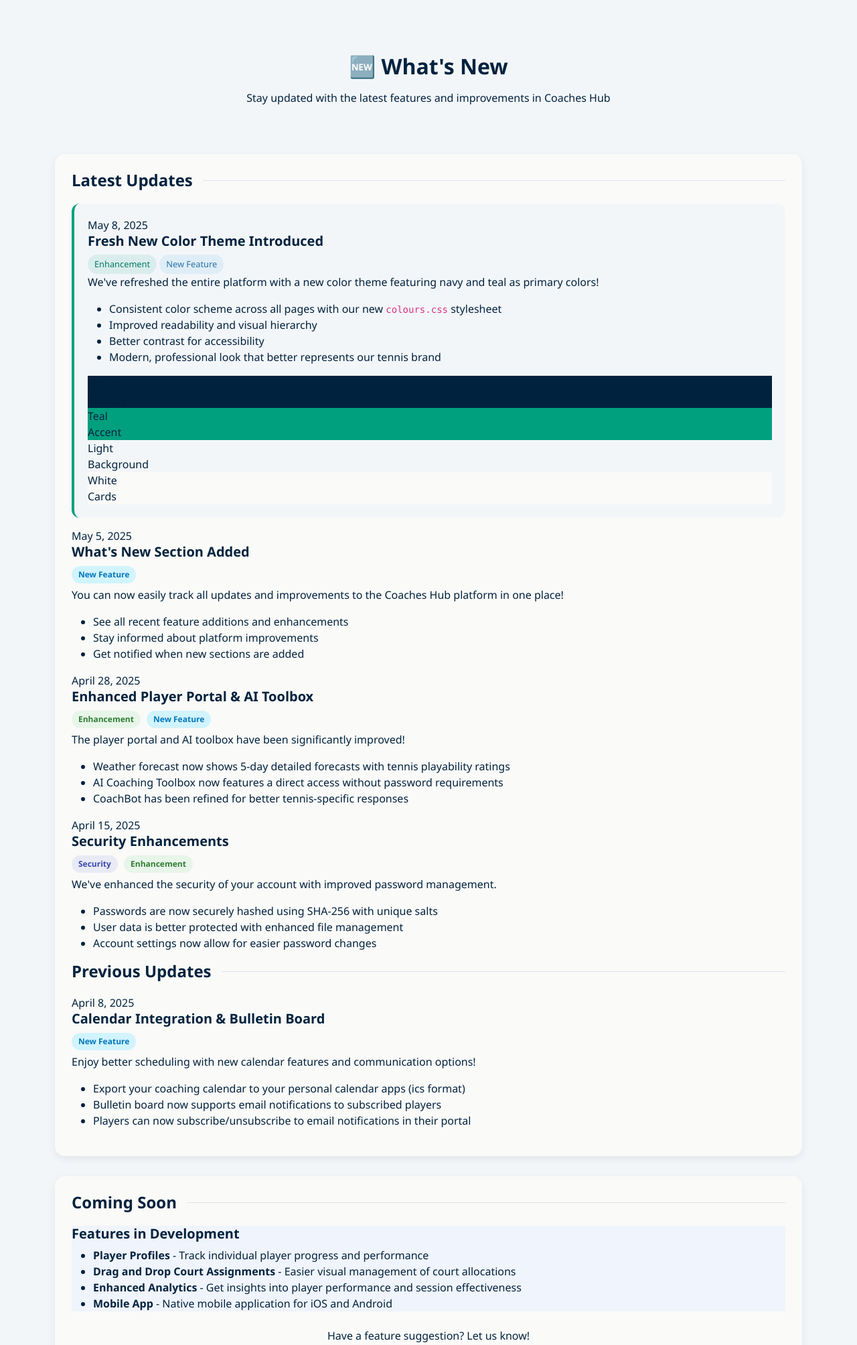
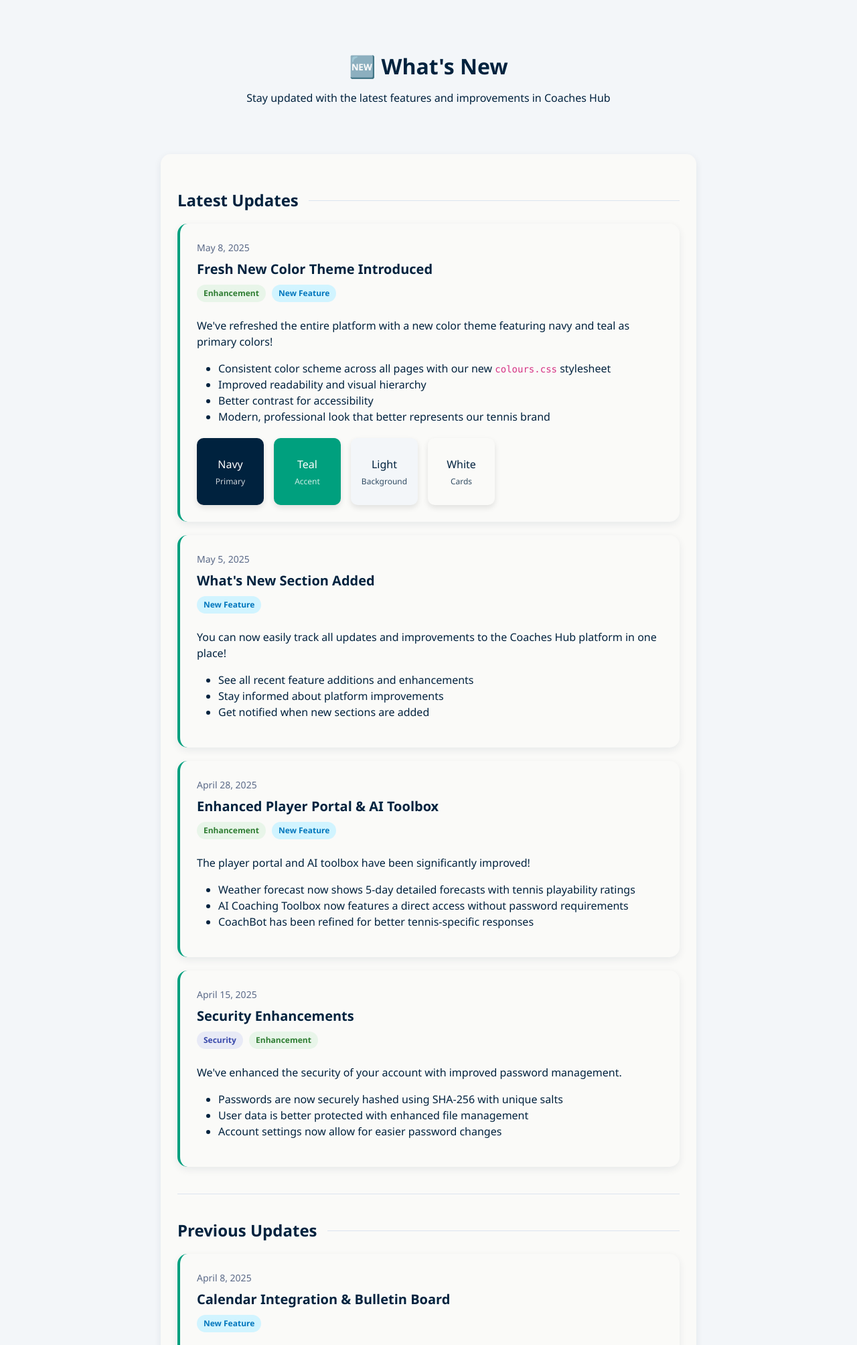
Before and after one commit to jamierjhill/Coach_organiser, a Flask app: page /whats-new in a window 1280 px wide. Shown: the top 2008 px of the page at 67% size. Run offline with Flask 3, Linux system fonts and the light colour scheme.

Commit message:
formatting

```diff
--- a/templates/whats_new.html
+++ b/templates/whats_new.html
@@ -4,7 +4,114 @@
 
 {% block extra_css %}
 <link href="https://unpkg.com/aos@2.3.4/dist/aos.css" rel="stylesheet">
+<style>
+  .update-item {
+    background-color: var(--white);
+    border-radius: var(--card-radius);
+    box-shadow: var(--card-shadow);
+    padding: 25px;
+    margin-bottom: 20px;
+    border-left: 4px solid var(--teal);
+    transition: transform var(--transition-speed) ease;
+  }
 
+  .update-date {
+    color: var(--text-secondary);
+    font-size: var(--font-xs);
+    font-weight: var(--weight-medium);
+    margin-bottom: 10px;
+  }
+
+  .update-title {
+    color: var(--navy);
+    font-size: var(--font-lg);
+    font-weight: var(--weight-semibold);
+    margin-bottom: 10px;
+  }
+
+  .feature-tag {
+    display: inline-block;
+    padding: 4px 10px;
+    border-radius: 20px;
+    font-size: 0.75rem;
+    font-weight: 600;
+    margin-right: 5px;
+    margin-bottom: 8px;
+  }
+
+  .feature-tag.enhancement {
+    background-color: #e8f5e9;
+    color: #2e7d32;
+  }
+
+  .feature-tag.new {
+    background-color: #d1f4ff;
+    color: #0277bd;
+  }
+
+  .feature-tag.security {
+    background-color: #e8eaf6;
+    color: #3949ab;
+  }
+
+  .update-details {
+    margin-top: 15px;
+  }
+
+  .heading-with-line {
+    display: flex;
+    align-items: center;
+    margin: 30px 0 20px 0;
+    color: var(--navy);
+    font-size: var(--font-xl);
+    font-weight: var(--weight-semibold);
+  }
+
+  .heading-with-line::after {
+    content: "";
+    flex: 1;
+    margin-left: 15px;
+    height: 1px;
+    background-color: var(--light-border);
+  }
+
+  .section-divider {
+    height: 1px;
+    background-color: var(--light-border);
+    margin: 40px 0;
+  }
+
+  .color-demo {
+    display: flex;
+    flex-wrap: wrap;
+    gap: 15px;
+    margin-top: 20px;
+  }
+
+  .color-box {
+    width: 100px;
+    height: 100px;
+    border-radius: 10px;
+    display: flex;
+    flex-direction: column;
+    justify-content: center;
+    align-items: center;
+    color: white;
+    font-weight: var(--weight-medium);
+    box-shadow: 0 4px 8px rgba(0, 0, 0, 0.1);
+  }
+
+  .color-name {
+    font-size: var(--font-xxs);
+    margin-top: 5px;
+    opacity: 0.8;
+  }
+
+  .whats-new-container {
+    max-width: 800px;
+    margin: 0 auto;
+  }
+</style>
 {% endblock %}
 
 {% block content %}
@@ -12,7 +119,6 @@
 <div class="page-title-container">
   <h1 class="page-title">🆕 What's New</h1>
   <p class="page-subtitle">Stay updated with the latest features and improvements in Coaches Hub</p>
-
 </div>
 
 <!-- Updates Container -->
@@ -21,12 +127,12 @@
   <!-- Latest Updates -->
   <h3 class="heading-with-line">Latest Updates</h3>
 
-  <div class="card-border-left hover-subtle" data-aos="fade-up">
+  <div class="update-item" data-aos="fade-up">
     <div class="update-date">May 8, 2025</div>
-    <h4 class="section-title mb-2">Fresh New Color Theme Introduced</h4>
+    <h4 class="update-title">Fresh New Color Theme Introduced</h4>
     <div>
-      <span class="badge-base status-success">Enhancement</span>
-      <span class="badge-base status-info">New Feature</span>
+      <span class="feature-tag enhancement">Enhancement</span>
+      <span class="feature-tag new">New Feature</span>
     </div>
     <div class="update-details">
       <p>We've refreshed the entire platform with a new color theme featuring navy and teal as primary colors!</p>
@@ -153,7 +259,7 @@
 
   <div class="text-center mt-4">
     <p>Have a feature suggestion? Let us know!</p>
-    <a href="/contact" class="btn tennis-btn">📩 Send Feedback</a>
+    <a href="/contact" class="btn-base btn-accent">📩 Send Feedback</a>
   </div>
 </div>
 {% endblock %}
```
